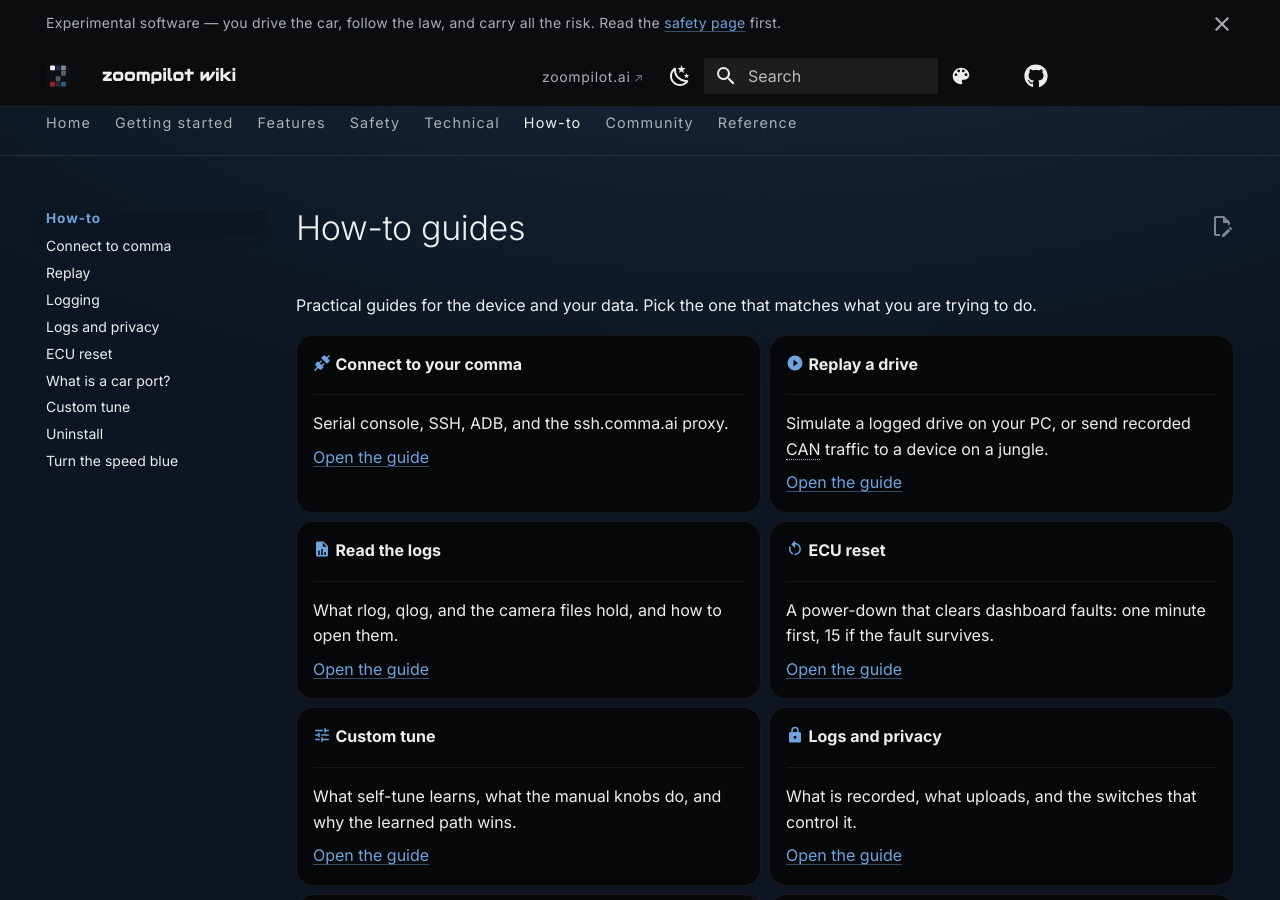
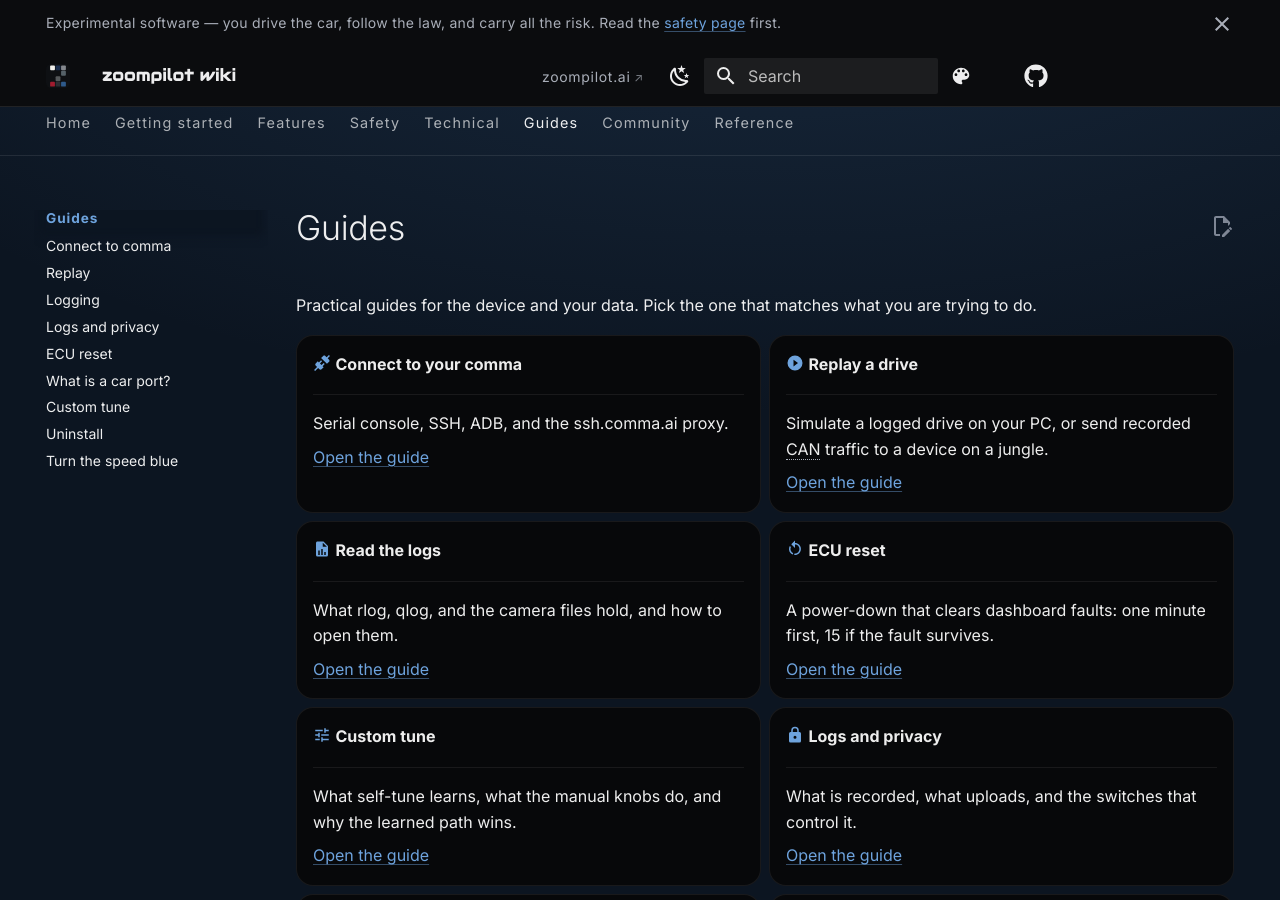
Before and after one commit to mzdnick/zoompilot-wiki, an MkDocs documentation site: the page built from docs/how-to/index.md, in a window 1280 px wide and 900 px high. Built offline with MkDocs 1.6.1 and Material for MkDocs 9.7.7, drawn with Linux system fonts in a browser that asks for light colours; comment, search, counter and statistics services are not loaded.

Commit message:
Guides: rename the How-to section to Guides

```diff
--- a/docs/how-to/index.md
+++ b/docs/how-to/index.md
@@ -1,10 +1,10 @@
 ---
-title: How-to guides
+title: Guides
 hide:
   - toc
 ---
 
-# How-to guides
+# Guides
 
 Practical guides for the device and your data. Pick the one that matches
 what you are trying to do.
--- a/mkdocs.yml
+++ b/mkdocs.yml
@@ -167,7 +167,7 @@
       - technical/icbm.md
       - technical/scc-curve-planning.md
       - technical/rejected.md
-  - How-to:
+  - Guides:
       - how-to/index.md
       - how-to/connect-to-comma.md
       - how-to/replay-a-drive.md
```
Also changed, not shown: docs/index.md (+1 -1 lines).
